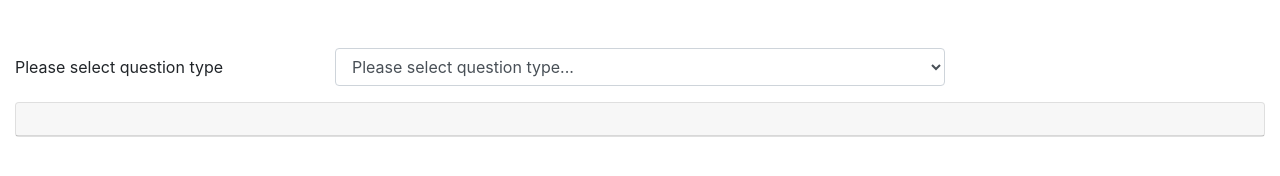
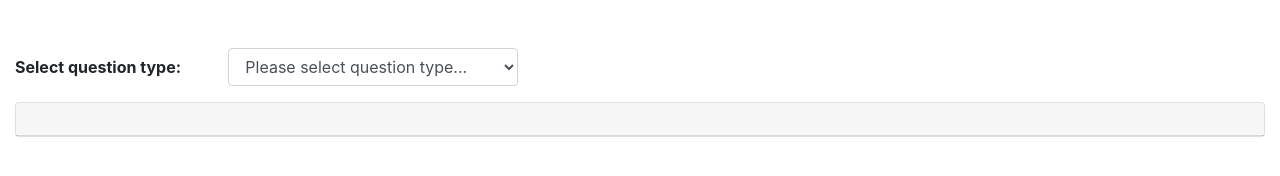
Before and after one commit to Lakshmi-Narasimha/Express_Socket_IO_Chat_App, a website: page public/REALPTE.html in a window 1280 px wide. Drawn offline with nearby package versions, Linux system fonts and the light colour scheme.

Commit message:
Real PTE

```diff
--- a/public/REALPTE.html
+++ b/public/REALPTE.html
@@ -17,8 +17,8 @@
     <div class="container-fluid">
         <form>
             <div class="form-group row mt-5">
-                <label for="question_type" class="col-sm-3 col-form-label">Please select question type</label>
-                <div class="col-sm-6">
+                <label for="question_type" class="col-sm-2 col-form-label"><strong>Select question type:</strong> </label>
+                <div class="col-sm-3">
                     <select class="form-control" id="question_type" ng-change="onQuesSel()"
                         ng-options="item as item.text for item in qustionList track by item.id" ng-model="selected">
                         <option value="">Please select question type...</option>
```
